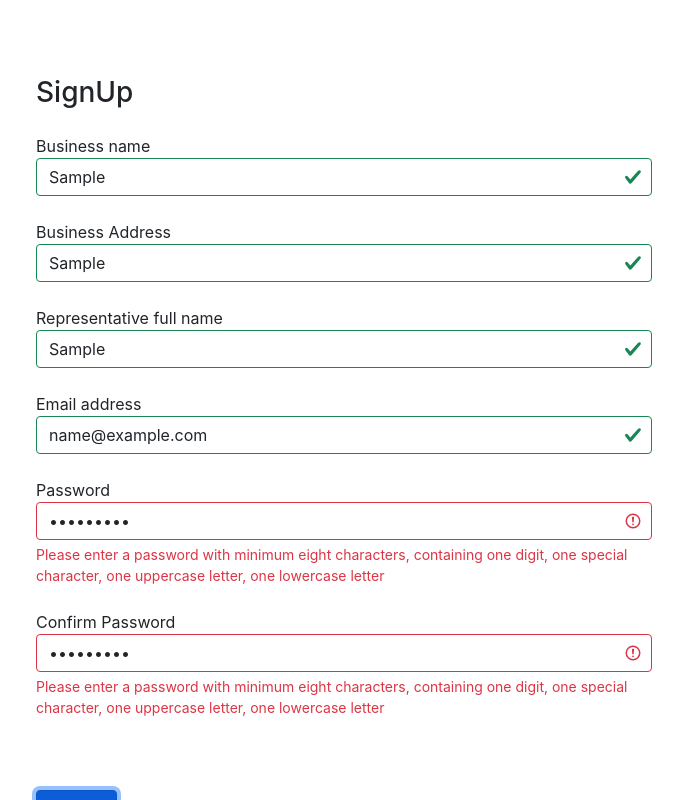
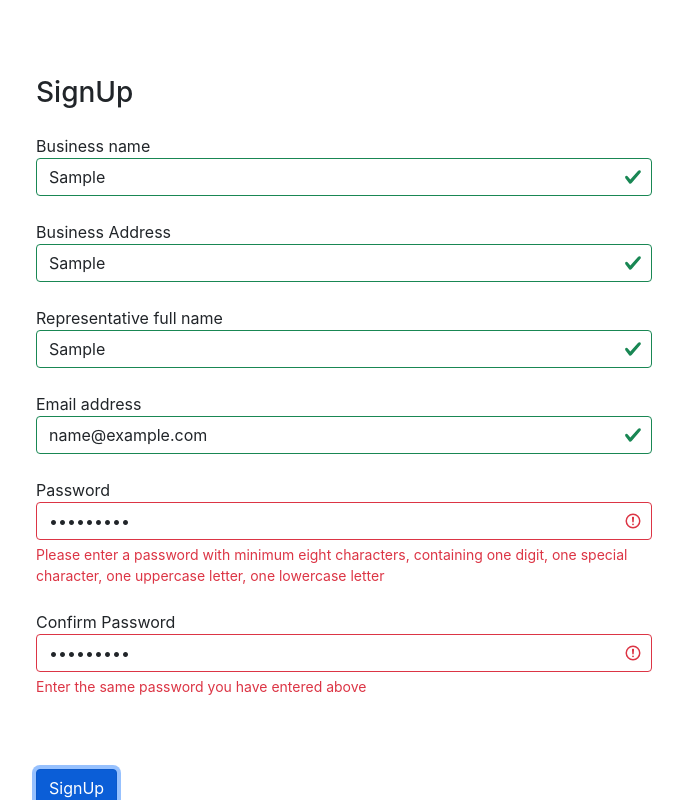
Before and after one commit to dheerajreal/ExampleSuppliersDashboard, a React (Create React App) app in the folder frontend/: page /signup in a window 1280 px wide. Both pictures are taken after typing "Sample", "Sample", "Sample", "name@example.com", "Sample123", "Sample123" into the empty fields and a click on the button "SignUp". Shown: the part 148-948 px from the top of the page, without its empty margins (296-979 px from the left). Built offline with nearby package versions, Linux system fonts and the light colour scheme; the HTML template or start-up script is replaced by a standard one.

Commit message:
signup form improved

```diff
--- a/frontend/src/Pages/Admin.jsx
+++ b/frontend/src/Pages/Admin.jsx
@@ -65,7 +65,7 @@ const Admin = () => {
         <Navbar />
 
         <div className="container">
-          <h1>Hello, {businessName == "null" ? "" : businessName} Admin</h1>
+          <h1>Hello, {businessName === "null" ? "" : businessName} Admin</h1>
           <h2> </h2>
         </div>
         <br />
--- a/frontend/src/Pages/Signup.jsx
+++ b/frontend/src/Pages/Signup.jsx
@@ -72,6 +72,7 @@ const Signup = () => {
             placeholder="Business name"
             required
           />
+          <div className="invalid-feedback">Required </div>
         </div>
         <div className="form-group mb-4 mt-4">
           <label>Business Address</label>
@@ -84,6 +85,7 @@ const Signup = () => {
             placeholder="Business Address"
             required
           />
+          <div className="invalid-feedback">Required </div>
         </div>
         <div className="form-group mb-4 mt-4">
           <label>Representative full name</label>
@@ -96,6 +98,7 @@ const Signup = () => {
             placeholder="Representative full name"
             required
           />
+          <div className="invalid-feedback">Required </div>
         </div>
         <div className="form-group mb-4 mt-4">
           <label>Email address</label>
@@ -142,9 +145,7 @@ const Signup = () => {
             pattern="^(?=.*\d)(?=.*[!@#$%^&*])(?=.*[a-z])(?=.*[A-Z]).{8,}$"
           />
           <div className="invalid-feedback">
-            Please enter a password with minimum eight characters, containing
-            one digit, one special character, one uppercase letter, one
-            lowercase letter
+            Enter the same password you have entered above
           </div>
         </div>
         <br />
```
